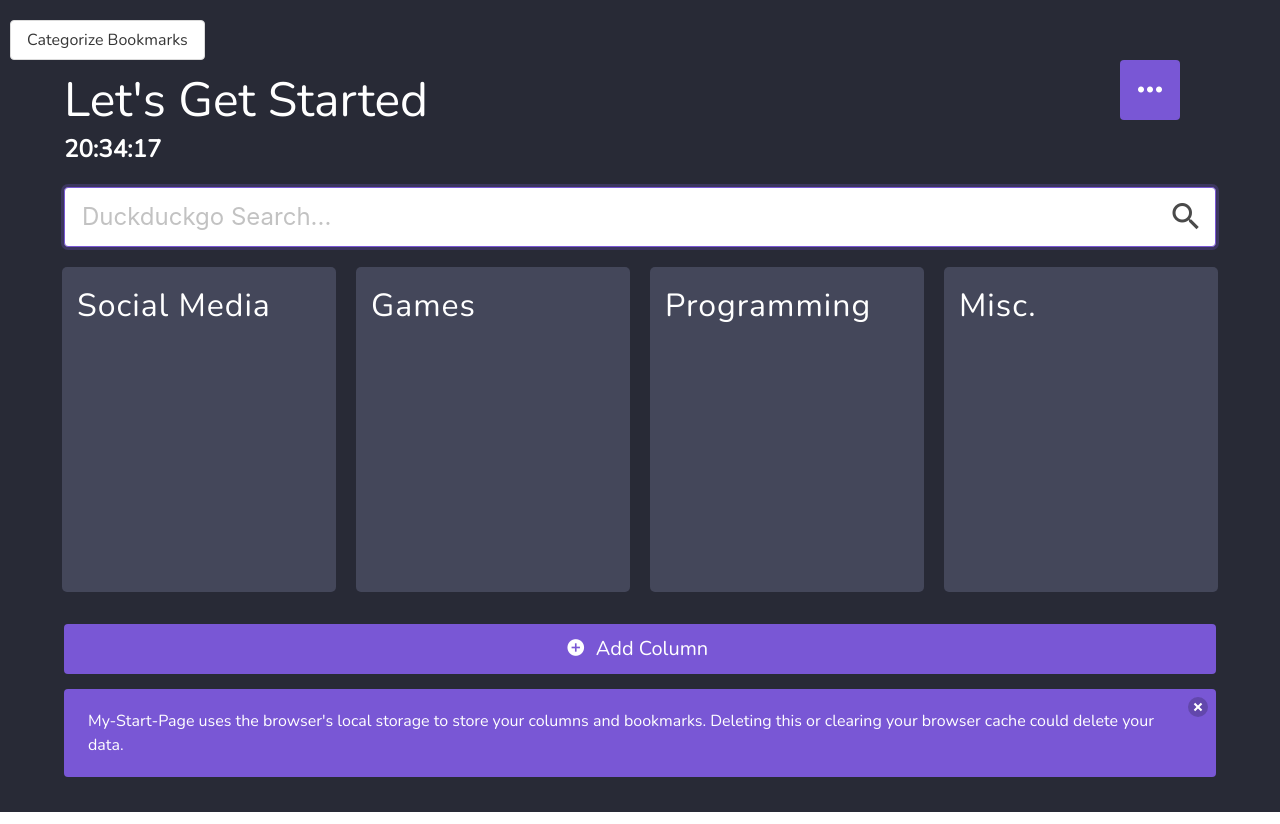
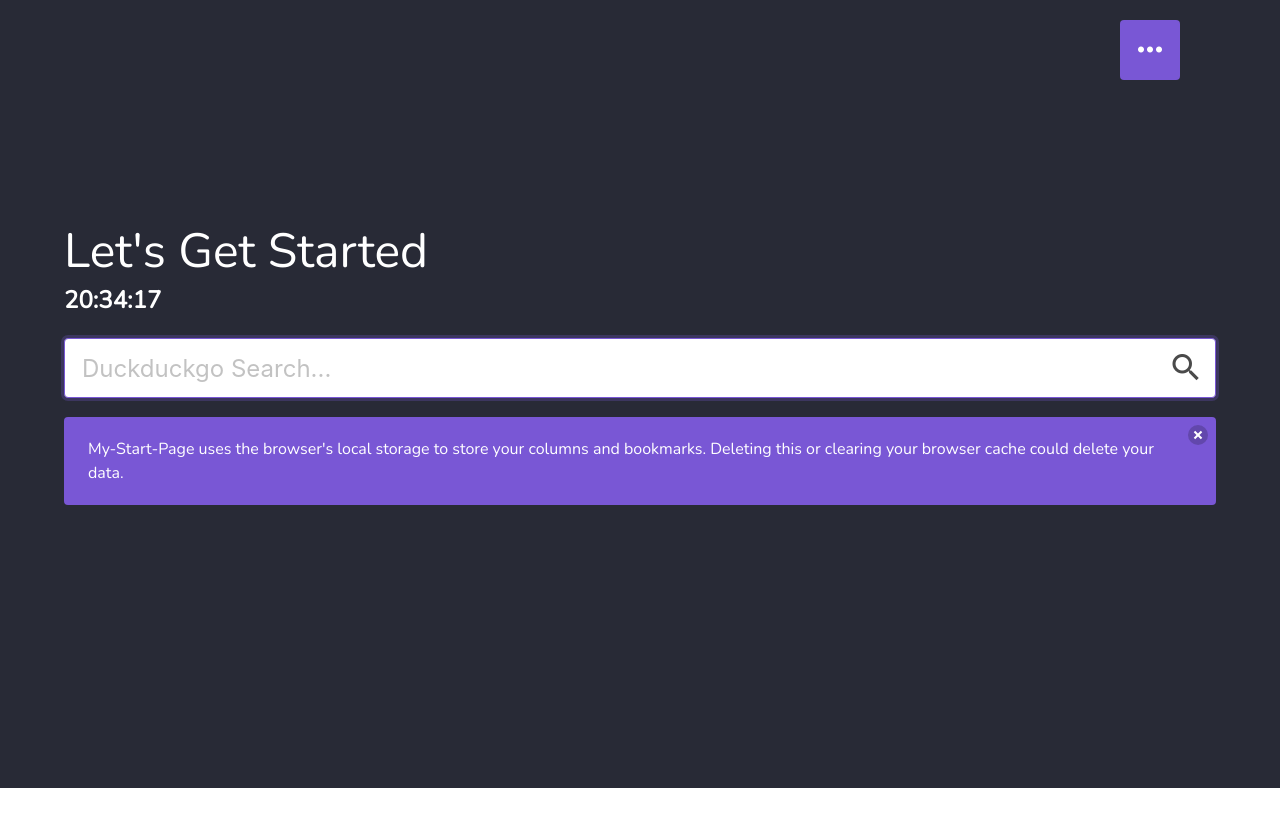
Before and after one commit to shookstra/MyStartPage, a Vue app: page / in a window 1280 px wide. After the commit the page ends 800 px from the top, so only its background shows below. Built offline with nearby package versions, Linux system fonts and the light colour scheme.

Commit message:
Added new bookmark feature

```diff
--- a/package.json
+++ b/package.json
@@ -10,6 +10,7 @@
   "dependencies": {
     "buefy": "^0.8.20",
     "core-js": "^3.6.5",
+    "dexie": "^3.0.3",
     "sass-loader": "^8.0.2",
     "uuid": "^8.3.0",
     "vue": "^2.6.11"
--- a/src/App.vue
+++ b/src/App.vue
@@ -10,8 +10,8 @@ import StartPage from "./components/StartPage.vue";
 export default {
   name: "App",
   components: {
-    StartPage
-  }
+    StartPage,
+  },
 };
 </script>
 
@@ -33,16 +33,17 @@ $light-grey-invert: findColorInvert($light-grey);
 $colors: (
   "primary": (
     $primary,
-    $primary-invert
+    $primary-invert,
   ),
   // "link": (
   //   $link,
   //   $link-invert
   // ),
-  "light-grey": (
-    $light-grey,
-    $light-grey-invert
-  )
+  "light-grey":
+    (
+      $light-grey,
+      $light-grey-invert,
+    ),
 );
 
 $link: $link;
@@ -60,7 +61,7 @@ $link: $link;
 }
 
 html {
-  background-color: $dark-grey;
+  background-color: #282a36;
 }
 
 body {
--- a/src/components/Column.vue
+++ b/src/components/Category.vue
@@ -1,12 +1,13 @@
 <template>
-  <div class="column">
+  <div class="category">
     <div>
       <p class="heading is-size-3">{{ name }}</p>
       <ul id="links">
-        <li v-for="bookmark in bookmarks" :key="bookmark.id">
+        <li v-for="bookmark in bookmarks" :key="bookmark.id" class="bookmark">
           <a :href="bookmark.url" target="_blank" class="link is-size-5">{{
             bookmark.bookmark
           }}</a>
+          <b-button type="is-danger" disabled icon-right="delete" />
         </li>
       </ul>
     </div>
@@ -22,13 +23,13 @@
 
 <script>
 export default {
-  name: "Column",
+  name: "Category",
   props: {
     name: String,
     bookmarks: Array,
   },
   methods: {
-    populateLinks: function() {
+    populateLinks: function () {
       alert("add link");
     },
   },
@@ -36,11 +37,19 @@ export default {
 </script>
 
 <style scoped lang="scss">
-.column {
+.category {
   padding: 15px;
   position: relative;
   min-height: 325px;
   background-color: #44475a;
+  border-radius: 5px;
+  margin: 5px;
+}
+
+.bookmark {
+  display: flex;
+  justify-content: space-between;
+  padding: 2px 0px;
 }
 
 .add-button {
--- a/src/components/StartPage.vue
+++ b/src/components/StartPage.vue
@@ -1,8 +1,6 @@
 <template>
   <div>
     <div class="modal-background" v-if="newBookmarkForm"></div>
-
-    <b-button @click="categorizeBookmarks">Categorize Bookmarks</b-button>
 
     <!-- Action buttons section -->
     <transition name="fade">
@@ -81,18 +79,18 @@
         @click="addColumnToggled = !addColumnToggled"
       ></b-button>
       <p class="title is-size-4 has-text-light has-text-centered">
-        Add New Column
+        Add New Category
       </p>
       <div class="field">
-        <label for="columnName" class="is-size-5">Column Name</label>
-        <b-input v-model="columnName"></b-input>
+        <label for="category" class="is-size-5">Category Name</label>
+        <b-input v-model="category"></b-input>
       </div>
       <b-button
         @click="addColumn"
         class="is-primary column-add-button"
         size="is-medium"
         icon-left="plus-circle"
-        >Add Column</b-button
+        >Add Category</b-button
       >
     </div>
 
@@ -102,14 +100,6 @@
       </p>
       <p v-if="name" class="is-size-1 has-text-white">Welcome, {{ name }}</p>
       <p class="title has-text-white is-size-4">{{ time }}</p>
-
-      <!-- <ul v-for="bookmark in bookmarks" :key="bookmark.name">
-        <Bookmark
-          :bookmark="bookmark.bookmark"
-          :url="bookmark.url"
-          :columnName="bookmark.columnName"
-        />
-      </ul> -->
 
       <transition name="translate">
         <div
@@ -145,7 +135,7 @@
               <input
                 class="input"
                 type="text"
-                placeholder="Enter your bookmark URL"
+                placeholder="Enter your bookmark URL (including https and www.)"
                 v-model="url"
               />
               <span class="icon is-small is-left">
@@ -159,11 +149,25 @@
               <input
                 class="input"
                 type="text"
-                placeholder="Enter your column name"
-                v-model="columnName"
+                placeholder="Enter your category name"
+                v-model="category"
               />
               <span class="icon is-small is-left">
                 <i class="fas fa-columns"></i>
+              </span>
+            </p>
+          </div>
+          <!-- Description section -->
+          <div class="field">
+            <p class="control has-icons-left has-icons-right">
+              <input
+                class="input"
+                type="text"
+                placeholder="Enter a description (optional) --- WIP ---"
+                v-model="description"
+              />
+              <span class="icon is-small is-left">
+                <i class="fas fa-info"></i>
               </span>
             </p>
           </div>
@@ -177,23 +181,7 @@
         </div>
       </transition>
 
-      <ul v-if="!Array.isArray(bookmarks)" class="bookmark-list bookmark-item">
-        <li>Single Item</li>
-        <li>URL: {{ bookmarks.url }}</li>
-        <li>Bookmark: {{ bookmarks.bookmark }}</li>
-        <li>Column Name: {{ bookmarks.columnName }}</li>
-      </ul>
-      <ul
-        v-else
-        v-for="bookmark in bookmarks"
-        :key="bookmark.bookmark"
-        class="bookmark-list bookmark-item"
-      >
-        <li>URL: {{ bookmark.url }}</li>
-        <li>Bookmark: {{ bookmark.bookmark }}</li>
-        <li>Column Name: {{ bookmark.columnName }}</li>
-      </ul>
-
+      <div class="search-bar-container mb-1">
         <b-field v-on:keyup.enter.native="searchIconClick">
           <b-input
             placeholder="Duckduckgo Search..."
@@ -206,31 +194,22 @@
             @icon-right-click="searchIconClick"
           ></b-input>
         </b-field>
-
-      <div v-for="column in bookmarks" :key="column.columnName">
-        <Column :name="column.columnName" :bookmarks="column.bookmarks" />
-        <div>
-          <h1 class="is-size-4">{{ column.columnName }}</h1>
-          <div v-for="bookmark in column.bookmarks" :key="bookmark.bookmark">
-            <p>{{ bookmark.bookmark }}</p>
-          </div>
-          <p></p>
-        </div>
       </div>
 
       <!-- Bookmark category columns -->
-      <div class="columns">
-        <Column name="Social Media" :links="socialMediaLinks" />
-        <Column name="Games" :links="gameLinks" />
-        <Column name="Programming" :links="programmingLinks" />
-        <Column name="Misc." :links="miscLinks" />
+      <div class="categories">
+        <div
+          v-for="bookmarks in organizedBookmarks"
+          :key="bookmarks.id"
+          class="category"
+        >
+          <Category
+            v-if="bookmarks[0] !== undefined"
+            :bookmarks="bookmarks"
+            :name="bookmarks[0].category"
+          />
         </div>
-      <b-button
-        class="is-primary add-button"
-        size="is-medium"
-        icon-left="plus-circle"
-        >Add Column</b-button
-      >
+      </div>
       <div class="notification is-primary">
         <button class="delete"></button>
         My-Start-Page uses the browser's local storage to store your columns and
@@ -273,21 +252,29 @@
 </template>
 
 <script>
-import Column from "./Column.vue";
+import Category from "./Category.vue";
+// import Categories from "./Categories.vue";
+
+import Dexie from "dexie";
+var db = new Dexie("MyStartPage");
+db.version(1).stores({
+  bookmarks: "++id,bookmark,url,column,description",
+});
 
 export default {
   name: "StartPage",
-  data: function() {
+  data: function () {
     return {
       lightMode: false,
       twelveHour: false,
       searchTerm: "",
       time: "",
       name: "",
-      columnName: "",
+      category: "",
       bookmark: "",
       url: "",
-      bookmarks: [],
+      description: "",
+      organizedBookmarks: [],
       errorMessages: [],
       successfullyAddedBookmark: false,
       settingsToggled: false,
@@ -381,10 +368,10 @@ export default {
     };
   },
   components: {
-    Column,
+    Category,
   },
   methods: {
-    addColumn: function() {
+    addColumn: function () {
       const jsonified = {
         columnName: this.columnName,
         links: "",
@@ -392,7 +379,7 @@ export default {
       localStorage.setItem("columnName", JSON.stringify(jsonified));
       alert("Add column");
     },
-    searchIconClick: function() {
+    searchIconClick: function () {
       if (this.searchTerm !== "") {
         window.location.assign(
           "https://www.duckduckgo.com?q=" + this.searchTerm
@@ -401,17 +388,17 @@ export default {
     },
     // method for toggling the add bookmark modal
     // and hiding the settings menu
-    toggleAddBookmarkModal: function() {
+    toggleAddBookmarkModal: function () {
       window.scrollTo(0, 0);
       this.newBookmarkForm = !this.newBookmarkForm;
       this.settingsToggled = false;
     },
-    reloadPage: function() {
+    reloadPage: function () {
       location.reload();
     },
     // 24-hour time functions from
     // https://www.w3schools.com/js/tryit.asp?filename=tryjs_timing_clock
-    startTime: function() {
+    startTime: function () {
       var today = new Date();
       var h = today.getHours();
       var m = today.getMinutes();
@@ -421,7 +408,7 @@ export default {
       this.time = h + ":" + m + ":" + s;
       setTimeout(this.startTime, 500);
     },
-    checkTime: function(i) {
+    checkTime: function (i) {
       if (i < 10) {
         i = "0" + i;
       } // add zero in front of numbers < 10
@@ -429,7 +416,7 @@ export default {
     },
     // 12-hour time formatter here:
     // https://stackoverflow.com/questions/8888491/how-do-you-display-javascript-datetime-in-12-hour-am-pm-format
-    formatAMPM: function() {
+    formatAMPM: function () {
       var today = new Date();
       var hours = today.getHours();
       var minutes = today.getMinutes();
@@ -442,110 +429,80 @@ export default {
       this.time = hours + ":" + minutes + ":" + seconds + " " + ampm;
       setTimeout(this.formatAMPM, 500);
     },
-    createBookmark: function() {
+    createBookmark: async function () {
       this.validateBookmarkInputs();
       if (this.errorMessages.length === 0) {
         // create a new bookmark object based on user input
         const newBookmark = {
-          columnName: this.columnName,
+          category: this.category,
           bookmark: this.bookmark,
           url: this.url,
+          description: this.description,
         };
 
-        if (
-          localStorage.getItem("bookmarks") === "" ||
-          localStorage.getItem("bookmarks") === null
-        ) {
-          console.log("No bookmarks in local storage");
-          localStorage.setItem("bookmarks", JSON.stringify(newBookmark));
-        } else {
-          let currentBookmarks = [];
-          let unformattedCurrentBookmarks = JSON.parse(
-            localStorage.getItem("bookmarks")
-          );
+        let id = await db.bookmarks.add(newBookmark);
+        console.log("Got id " + id);
 
-          if (Array.isArray(unformattedCurrentBookmarks)) {
-            unformattedCurrentBookmarks.forEach((bookmark) => {
-              currentBookmarks.push(bookmark);
-            });
-          } else {
-            currentBookmarks.push(unformattedCurrentBookmarks);
-          }
+        // Ok, so let's query it
+        var bookmarks = await db.bookmarks.where("done").above(0).toArray();
+        console.log("Completed tasks: " + JSON.stringify(bookmarks, 0, 2));
 
-          currentBookmarks.push(newBookmark);
-          this.bookmarks = currentBookmarks;
-          localStorage.setItem("bookmarks", JSON.stringify(this.bookmarks));
         // clear the new bookmark user input fields
         this.clearBookmarkInputs();
         this.successfullyAddedBookmark = true;
-        }
+        this.retrieveBookmarks();
       }
     },
     // function to validate bookmark user inputs
-    validateBookmarkInputs: function() {
+    validateBookmarkInputs: function () {
       let errorMessages = [];
-      if (this.columnName === "") {
+      if (this.column === "") {
         errorMessages.push("Please enter a column name");
       }
       if (this.url === "") {
         errorMessages.push("Please enter a URL");
       }
-      if (this.bookmark === "") {
+      if (this.name === "") {
         errorMessages.push("Please enter a name for you bookmark");
       }
       this.errorMessages = errorMessages;
     },
-    clearBookmarkInputs: function() {
+    clearBookmarkInputs: function () {
       this.bookmark = "";
       this.url = "";
       this.columnName = "";
     },
-    categorizeBookmarks: function() {
-      // reorganized array of bookmarks grouped by column name
-      let organizedColumns = [];
-      // array of column names for checking if the bookmark has been added already
-      let columnNames = [];
-      // loop through each bookmark in state
-      this.bookmarks.forEach((bookmark) => {
-        // if there are no bookmarks in the array yet add an initial bookmark
-        if (organizedColumns.length === 0) {
-          organizedColumns.push({
-            columnName: bookmark.columnName,
-            bookmarks: [{ bookmark: bookmark.bookmark, url: bookmark.url }],
+    retrieveBookmarks: async function () {
+      const bookmarks = await db.bookmarks.toArray();
+      this.organizedBookmarks = [];
+      // retrieve list of all categories
+      let categories = this.retrieveCategories(bookmarks);
+      let organizedBookmarks = [];
+      categories.forEach((category) => {
+        const filteredBookmarks = bookmarks.filter(
+          (bookmark) => bookmark.category == category
+        );
+        organizedBookmarks.push(filteredBookmarks);
       });
-          // append to the column names array
-          columnNames.push(bookmark.columnName);
-        } else {
-          // loop through each element in the organized columns object array
-          organizedColumns.forEach((column, index) => {
-            // if the current bookmark's column name is in the array of column names append to the existing array
-            if (columnNames.includes(bookmark.columnName)) {
-              organizedColumns[index].bookmarks.push({
-                bookmark: bookmark.bookmark,
-                url: bookmark.url,
-              });
-            } else {
-              // else create a new object in the array of columns
-              organizedColumns.push({
-                columnName: bookmark.columnName,
-                bookmarks: [{ bookmark: bookmark.bookmark, url: bookmark.url }],
-              });
-              // append to the column names array
-              columnNames.push(bookmark.columnName);
+      this.organizedBookmarks = organizedBookmarks;
+    },
+    retrieveCategories: (bookmarks) => {
+      let categories = [];
+      // loop through passed in bookmarks array and find all categories
+      bookmarks.forEach((bookmark) => {
+        // if the category isn't in the array then add it
+        if (!categories.includes(bookmark.category)) {
+          categories.push(bookmark.category);
         }
       });
-        }
-      });
-
-      console.dir(organizedColumns);
-      localStorage.setItem("bookmarks", JSON.stringify(organizedColumns));
+      return categories;
     },
   },
   // when the component mounts
   mounted() {
     // const bookmark = localStorage.getItem("bookmarks");
     if (localStorage.getItem("bookmarks") !== null) {
-      this.bookmarks = JSON.parse(localStorage.getItem("bookmarks"));
+      this.organizedBookmarks = JSON.parse(localStorage.getItem("bookmarks"));
     }
     document.getElementById("search-box").focus();
     if (localStorage.name) {
@@ -563,6 +520,8 @@ export default {
     } else {
       this.startTime();
     }
+
+    this.retrieveBookmarks();
   },
   watch: {
     name(newName) {
@@ -583,7 +542,7 @@ export default {
   display: flex;
   flex-direction: column;
   justify-content: center;
-  margin-top: auto;
+  /* margin-top: 125px; */
   min-height: 90vh;
 }
 
@@ -591,30 +550,24 @@ export default {
   display: flex;
 }
 
-.columns > * {
-  border-radius: 5px;
-  margin: 20px 10px;
+.categories {
+  display: grid;
+  grid-template-columns: repeat(3, 1fr);
 }
 
 .settings-button {
   z-index: 1;
-  /* position: absolute;
-  right: 0;
-  margin: 90px 25px 0 0; */
 }
 
 .new-column-button {
   z-index: 1;
-  /* position: absolute;
-  right: 0;
-  margin: 25px; */
 }
 
 .settings-area {
   position: absolute;
   z-index: 5;
   right: 0;
-  top: 55px;
+  top: 20px;
   right: 75px;
   margin: 0 25px 0 0;
   padding: 15px;
@@ -667,7 +620,8 @@ export default {
 }
 
 .modal-background {
-  z-index: 5;
+  z-index: 6;
+  position: fixed;
 }
 
 .notification {
@@ -693,15 +647,15 @@ export default {
 }
 
 .new-bookmark-section {
-  position: absolute;
-  z-index: 5;
-  left: 50px;
-  right: 50px;
-  top: 25%;
-  height: 275px;
+  position: fixed;
+  height: 325px;
   padding: 10px;
   background-color: #44475a;
+  margin: 0 auto;
+  left: 15px;
+  right: 15px;
   border-radius: 5px;
+  transform: translateY(50%);
 }
 
 .divider {
@@ -716,10 +670,11 @@ export default {
 .action-buttons-container {
   position: absolute;
   right: 100px;
+  top: 20px;
 }
 
 .action-buttons {
-  z-index: 4;
+  z-index: 5;
   position: absolute;
   display: flex;
   flex-direction: column;
@@ -727,7 +682,6 @@ export default {
   height: 150px;
   padding: 10px;
   border-radius: 5px;
-  /* right: 25px; */
   right: -80px;
   top: 0;
 }
@@ -738,6 +692,19 @@ export default {
 
 .toggle-action-buttons {
   z-index: 2;
+}
+
+.search-suggestions {
+  position: absolute;
+  width: 100%;
+  z-index: 1;
+  min-height: 200px;
+  background-color: #282a36;
+  border: 1px solid red;
+}
+
+.mb-1 {
+  margin-bottom: 10px;
 }
 
 /* transitions */
@@ -787,5 +754,12 @@ export default {
     right: 0%;
     margin: 0 10px;
   }
+
+  .new-bookmark-section {
+    left: 5px;
+    right: 15px;
+    padding: 10px;
+    min-height: 300px;
+  }
 }
 </style>
```
Also changed, not shown: 1 other file (tests, documents, lock files or other folders). Lines whose indentation alone changed are shown as unchanged.
